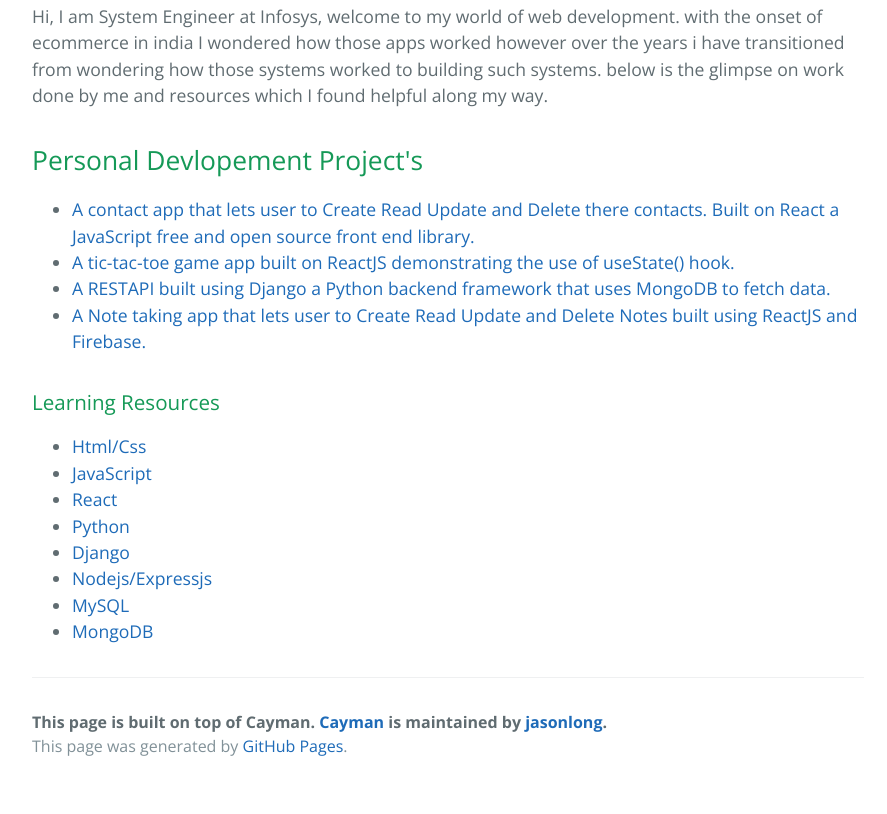
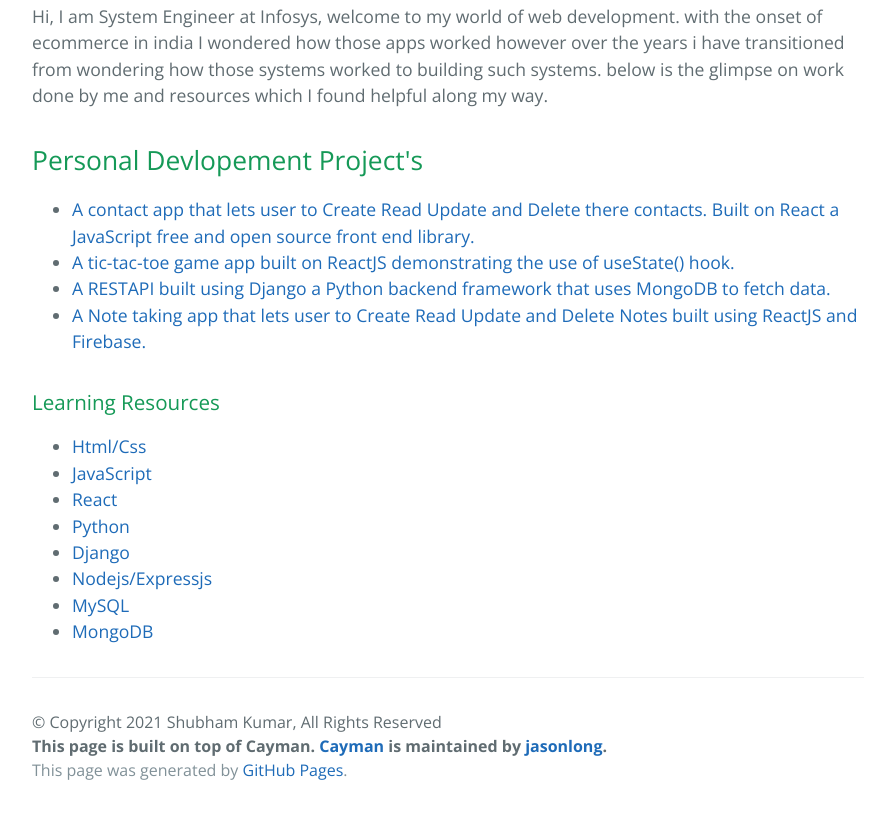
Before and after one commit to ticitaca-shubham/ticitaca-shubham.github.io, a plain HTML site: page index.html in a window 1280 px wide. Shown: the part 482-1296 px from the top of the page, without its empty margins (192-1079 px from the left). Before the commit the page ends 1272 px from the top, so only its background shows below. Drawn offline with nearby package versions, Linux system fonts and the light colour scheme.

Commit message:
added copyright section

```diff
--- a/index.html
+++ b/index.html
@@ -51,6 +51,7 @@
 
 
       <footer class="site-footer">
+        <span>© Copyright 2021 Shubham Kumar, All Rights Reserved</span><br />
         <span class="site-footer-owner">This page is built on top of Cayman. <a href="https://github.com/jasonlong/cayman-theme">Cayman</a> is maintained by <a href="https://github.com/jasonlong">jasonlong</a>.</span>
         <span class="site-footer-credits">This page was generated by <a href="https://pages.github.com">GitHub Pages</a>.</span>
       </footer>
```
